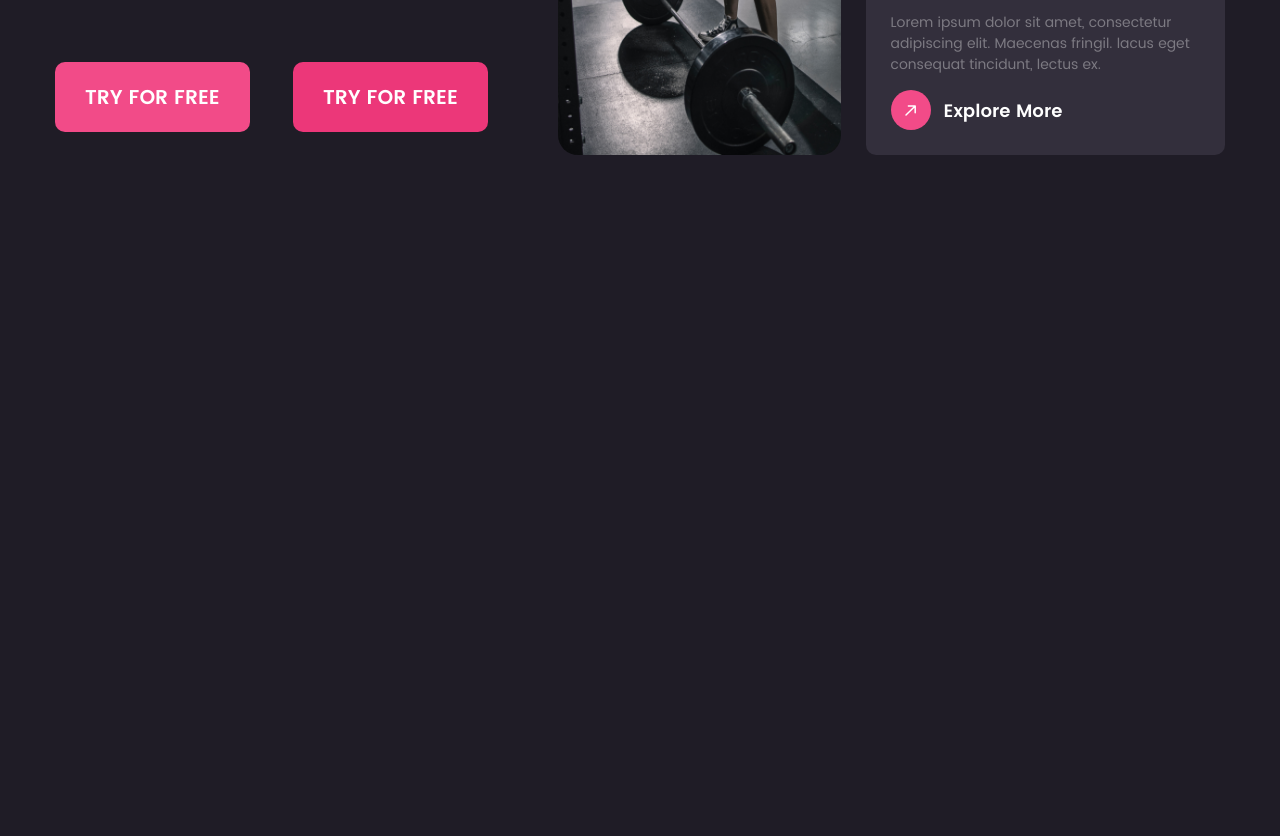
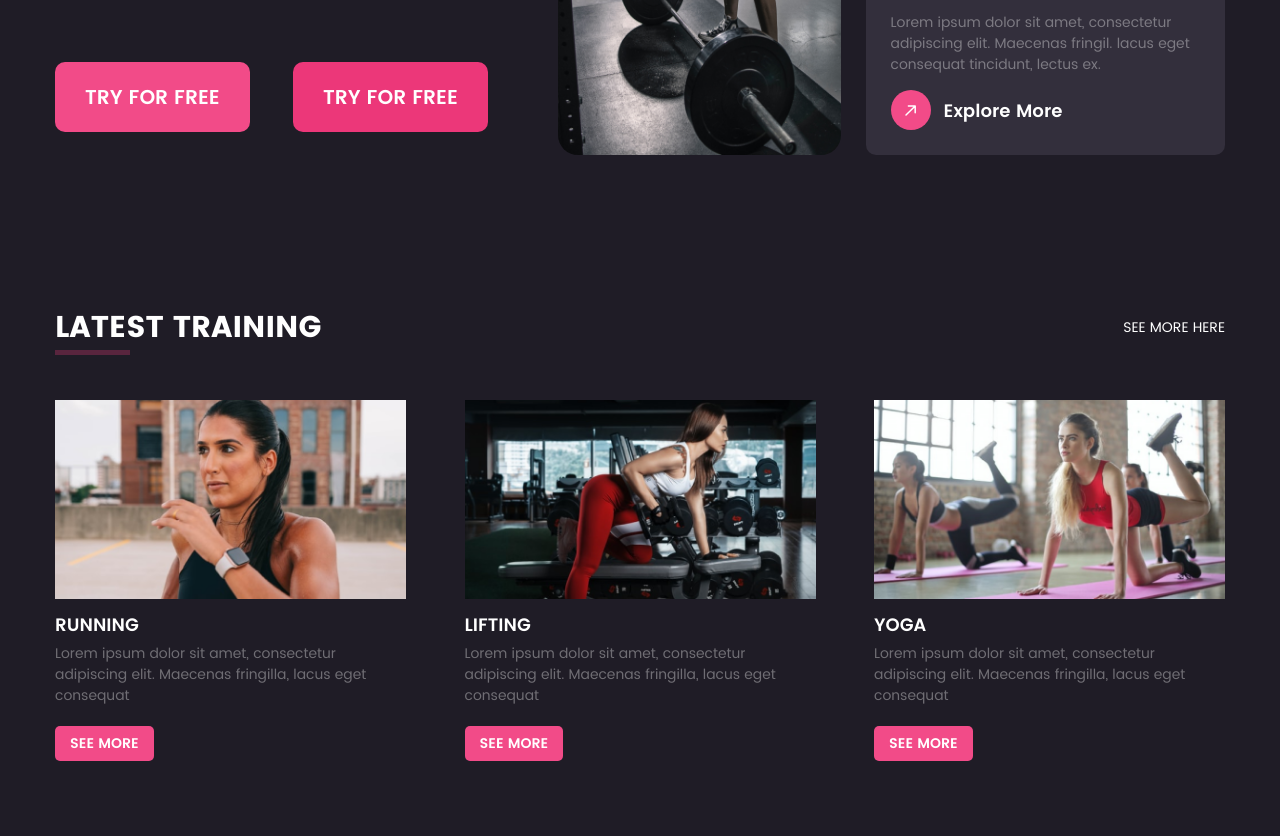
Before and after one commit to ptrv-dev/www-workout, a website: page src/index.html in a window 1280 px wide. Shown: the part 551-1387 px from the top of the page. Before the commit the page ends 806 px from the top, so only its background shows below. Drawn offline with nearby package versions, Linux system fonts and the light colour scheme; files that its build step writes are made by us from their sources; files whose address does not match are found by name.

Commit message:
Section Latest Training is done.

```diff
--- a/src/index.html
+++ b/src/index.html
@@ -113,6 +113,40 @@
 				</div>
 			</div>
 		</section>
+		<section class="section latest-training">
+			<div class="container latest-training__container">
+				<div class="section__header latest-training__header">
+					<h2 class="section__title">Latest training</h2>
+					<a href="#" class="latest-training__link">See more here</a>
+				</div>
+				<div class="latest-training__content">
+					<div class="latest-training__item latest-training-item">
+						<div class="latest-training-item__image">
+							<img src="./img/latest-training/running.png" alt="">
+						</div>
+						<h4 class="latest-training-item__title">Running</h4>
+						<p class="latest-training-item__text">Lorem ipsum dolor sit amet, consectetur adipiscing elit. Maecenas fringilla, lacus eget consequat </p>
+						<a href="#" class="button latest-training-item__button">See more</a>
+					</div>
+					<div class="latest-training__item latest-training-item">
+						<div class="latest-training-item__image">
+							<img src="./img/latest-training/lifting.png" alt="">
+						</div>
+						<h4 class="latest-training-item__title">Lifting</h4>
+						<p class="latest-training-item__text">Lorem ipsum dolor sit amet, consectetur adipiscing elit. Maecenas fringilla, lacus eget consequat </p>
+						<a href="#" class="button latest-training-item__button">See more</a>
+					</div>
+					<div class="latest-training__item latest-training-item">
+						<div class="latest-training-item__image">
+							<img src="./img/latest-training/yoga.png" alt="">
+						</div>
+						<h4 class="latest-training-item__title">Yoga</h4>
+						<p class="latest-training-item__text">Lorem ipsum dolor sit amet, consectetur adipiscing elit. Maecenas fringilla, lacus eget consequat </p>
+						<a href="#" class="button latest-training-item__button">See more</a>
+					</div>
+				</div>
+			</div>
+		</section>
 		<script src="./js/app.min.js"></script>
 	</body>
 </html>
--- a/src/js/app.js
+++ b/src/js/app.js
@@ -8,3 +8,22 @@ burgerButton.addEventListener("click", (e) => {
     headerNav.classList.toggle("nav_active");
     document.body.classList.toggle("no-scroll");
 })
+
+// Dynamic adaptive
+
+const dynamicAdaptive = () => {
+    const link = document.querySelector(".latest-training__link");
+    if (window.innerWidth <= 425) {
+        document.querySelector(".latest-training__content").append(link);
+        link.classList.add("button");
+        link.innerHTML = "See more";
+    } else {
+        document.querySelector(".latest-training__header").append(link);
+        if (link.classList.contains("button")) link.classList.remove("button");
+        if (link.innerHTML === "See more") link.innerHTML = "See more here";
+    }
+}
+
+
+window.addEventListener("resize", () => dynamicAdaptive());
+window.addEventListener("load", () => dynamicAdaptive());
--- a/src/scss/app/_common.scss
+++ b/src/scss/app/_common.scss
@@ -28,12 +28,55 @@ p {
 	padding: 0;
 }
 
+.section {
+	padding: 75px 0;
+	// .section__header
+
+	&__header {
+		margin-bottom: 50px;
+	}
+
+	// .section__title
+
+	&__title {
+		font-weight: 700;
+		font-size: 30px;
+		line-height: calc(45 / 30);
+		text-transform: uppercase;
+
+		color: $white;
+
+		position: relative;
+		&::after {
+			position: absolute;
+			left: 0;
+			bottom: -5px;
+			content: "";
+			width: 75px;
+			height: 5px;
+			background: $purple;
+		}
+	}
+}
+
 .button {
 	cursor: pointer;
+
+	display: inline-block;
+	text-decoration: none;
+	text-transform: uppercase;
+
+	color: $white;
 
 	background: $pink;
 	border: none;
 	border-radius: 5px;
+
+	padding: 7px 15px;
+
+	font-weight: 600;
+	line-height: calc(21 / 14);
+
 	// .button_big
 
 	&_big {
--- a/src/scss/main.scss
+++ b/src/scss/main.scss
@@ -6,4 +6,5 @@
 
 @import 'pages/header.scss';
 @import 'pages/main.scss';
+@import 'pages/latest-training.scss';
 @import 'pages/footer.scss';
--- /dev/null
+++ b/src/scss/pages/_latest-training.scss
@@ -0,0 +1,131 @@
+.latest-training {
+	// .latest-training__container
+
+	&__container {
+	}
+
+	// .latest-training__header
+
+	&__header {
+		display: flex;
+		justify-content: space-between;
+		align-items: center;
+	}
+
+	// .latest-training__link
+
+	&__link {
+		line-height: calc(21 / 14);
+
+		text-transform: uppercase;
+		text-decoration: none;
+
+		color: #ffffff;
+	}
+
+	// .latest-training__content
+
+	&__content {
+		display: flex;
+		justify-content: space-between;
+		align-items: center;
+	}
+
+	// .latest-training__item
+
+	&__item {
+	}
+}
+.container {
+}
+.latest-training-item {
+	flex: 0 0 30%;
+	display: flex;
+	flex-direction: column;
+	align-items: flex-start;
+	// .latest-training-item__image
+
+	&__image {
+		width: 100%;
+		img {
+			display: block;
+			width: 100%;
+		}
+	}
+
+	// .latest-training-item__title
+
+	&__title {
+		margin: 12px 0 5px 0;
+		font-weight: 600;
+		font-size: 18px;
+		line-height: calc(27 / 18);
+
+		text-transform: uppercase;
+
+		color: #ffffff;
+	}
+
+	// .latest-training-item__text
+
+	&__text {
+		line-height: calc(21 / 14);
+
+		color: $light-white;
+
+		margin-bottom: 20px;
+	}
+
+	// .latest-training-item__button
+
+	&__button {
+	}
+}
+.button {
+}
+@media (max-width: 1024px) {
+	.latest-training {
+		&__content {
+			flex-wrap: wrap;
+			justify-content: space-around;
+		}
+	}
+	.latest-training-item {
+		flex: 0 0 336px;
+		margin: 0 10px 30px 10px;
+	}
+}
+@media (max-width: 425px) {
+	.latest-training {
+		&__content {
+			flex-direction: column;
+		}
+	}
+	.latest-training-item {
+		flex: auto;
+		margin: 0;
+        width: 100%;
+
+		filter: drop-shadow(4px 4px 5px rgba(0, 0, 0, 0.25));
+		border-radius: 10px;
+        overflow: hidden;
+
+        position: relative;
+
+		&:not(:last-child) {
+			margin-bottom: 30px;
+		}
+        &__title {
+            position: absolute;
+            left: 10px;
+            bottom: 10px;
+            margin: 0;
+        }
+        &__text {
+            display: none;
+        }
+        &__button {
+            display: none;
+        }
+	}
+}
--- a/src/scss/pages/_main.scss
+++ b/src/scss/pages/_main.scss
@@ -1,11 +1,8 @@
-.section {
-}
 .main {
 	display: flex;
 	align-items: center;
 
-	padding-top: 250px;
-	padding-bottom: 100px;
+	padding: 250px 0 75px 0;
 
 	// .main__container
 
```
Also changed, not shown: dist/css/main.css, dist/css/main.min.css, dist/img/latest-training/lifting.png (added), dist/img/latest-training/lifting.webp (added), dist/img/latest-training/running.png (added), dist/img/latest-training/running.webp (added), dist/img/latest-training/yoga.png (added), dist/img/latest-training/yoga.webp (added), dist/index.html, dist/js/app.min.js, src/img/latest-training/lifting.png (added), src/img/latest-training/running.png (added), src/img/latest-training/yoga.png (added).
